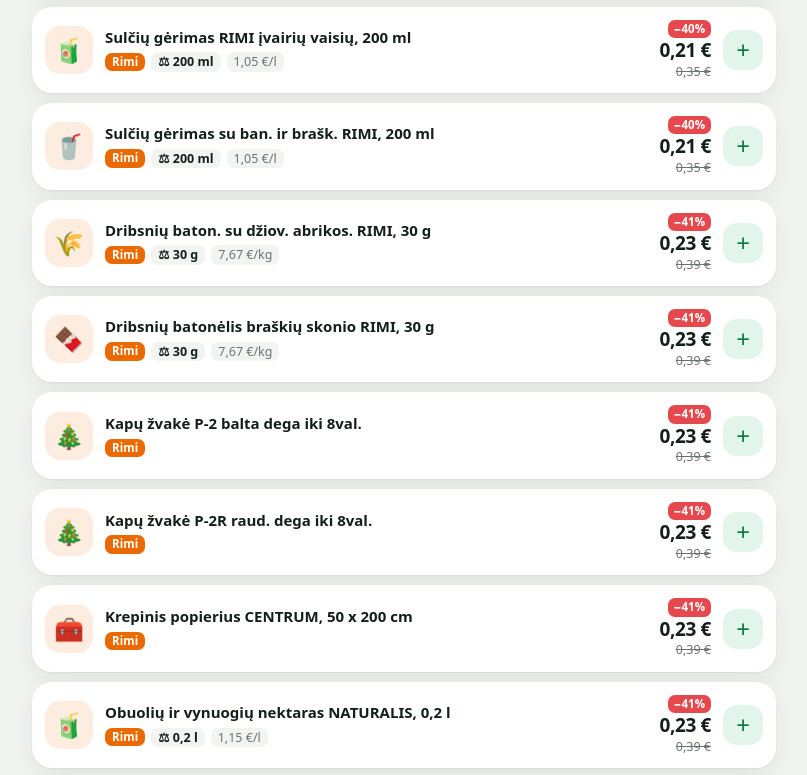
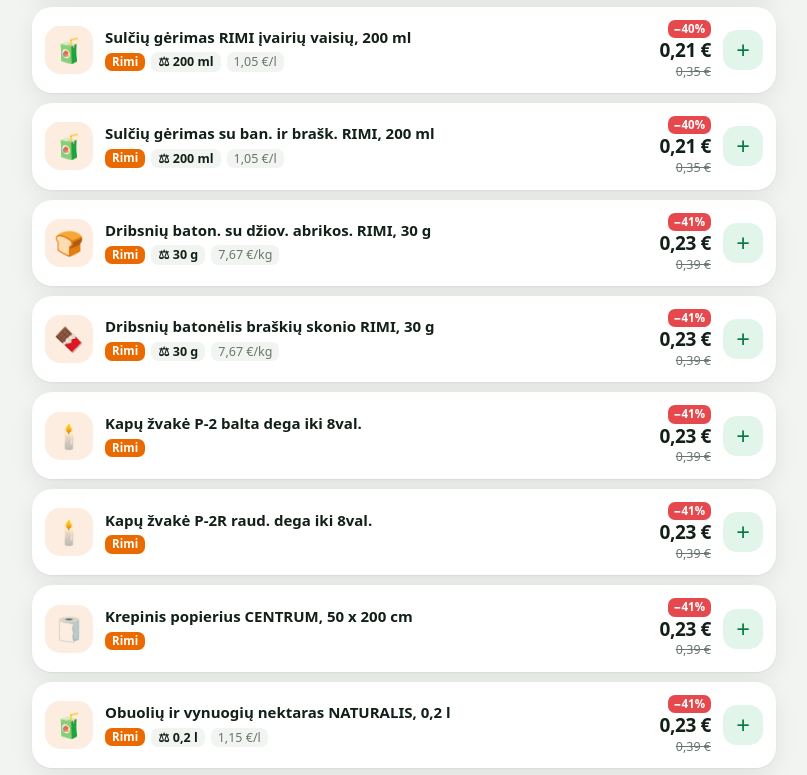
Before and after one commit to g0odnight/kainos, a plain HTML site: page index.html in a window 1280 px wide. Shown: the part 1021-1796 px from the top of the page, without its empty margins (378-1185 px from the left). Drawn offline with Linux system fonts and the light colour scheme.

Commit message:
Ikonėlės pagal kategoriją (ne maisto prekėms savos), kategorijų pataisymai, recat.py
Co-Authored-By: Claude Opus 5.5 <noreply@anthropic.com>
Claude-Session: https://claude.ai/code/session_01Ndb6AkBe1q58stXbDEebf8

```diff
--- a/index.html
+++ b/index.html
@@ -155,27 +155,61 @@ function unit(n,p){const t=norm(n),m=t.match(/(\d+(?:\.\d+)?)\s*(?:x\s*(\d+(?:\.
 const SZ=/(\d+\s*[x×]\s*)?\d+(?:[.,]\d+)?(?:\s*[–-]\s*\d+(?:[.,]\d+)?)?\s*(kg|g|ml|l|vnt\.?|rit\.?|pak\.?)(?![\wąčęėįšųūž])/gi;
 const sizeOf=n=>{const m=n.match(SZ);if(!m)return"";const w=m.filter(x=>/(kg|g|ml|l)\b/i.test(x));return (w.length?w[w.length-1]:m[m.length-1]).replace(/\s+/g," ").trim()};
 // Tikslesnė ikona pagal pavadinimą (jei neatpažinta – kategorijos ikona). Tikrinama iš eilės.
+// [regex, ikonėlė, kategorijos (kuriose taisyklė galioja)] – tikrinama iš eilės; null = imti kategorijos ikonėlę
+const FOOD=["vaisiai","mesa","zuvis","pienas","duona","kulinarija","konditerija","saldyta","saldumynai","uzkandziai","bakaleja","konservai","kava","gerimai","alkoholis","kita"];
+const NONF=["namai","vaikai","kosmetika","buitine","augalai","gyvunai","kita"];
 const ICONS=[
- [/skonio|sk\.|prieskon|makaron|lakst|ramen|sultinys|trasku|cips/,null],
- [/kac|katem|sun(ims|u)\b|gyvun|pasaras/,"🐾"],[/sauskel|vystykl|kudik/,"🍼"],
- [/tualetin|popierin|servetel/,"🧻"],[/skalb|indaplov|plovikl|valikl|minkstikl/,"🧼"],[/sampun|muil|dantu|dezodor|(veido|ranku|kuno|rank) krem|kremas (veid|rank|kun)|losjon|dus(o|ui) (gel|zel)/,"🧴"],
- [/\balus\b|\balaus\b/,"🍺"],[/vyn(as|o)\b|sampan|prosecco|cava\b/,"🍷"],[/degtin|\bviski|whisk|konjak|brend|romas|\bgin\b|dzinas|likeris|tekila/,"🥃"],
- [/kava|kavos/,"☕"],[/arbat/,"🍵"],[/sultys|sulciu|nektar/,"🧃"],[/vanduo|vandens/,"💧"],[/cola|limonad|gaivus|gazuot/,"🥤"],[/^(?!.*(pien|kefyr|jogurt|kakav|alus|vyn)).*(gerim|\bger\.)/,"🥤"],
- [/ledai|plombyr/,"🍦"],[/pica|picos/,"🍕"],[/koldun|virtiniai|ceburek/,"🥟"],[/susi|sushi/,"🍣"],
- [/krevet|midij|kalmar|krab|juru ?geryb/,"🦐"],[/zuv|lasis|lasiu|silk|skumbr|menk|tun(as|ai|u)\b|sprot|strimel|upetak|karp/,"🐟"],
- [/desr|sosis|dešr/,"🌭"],[/kumpi|bekon|sonin|saliam|skiland|vytint|rukyt/,"🥓"],
- [/visti|vistuk|visciuk|broiler|kalakut|antien|paukst|blauzdel|sparnel|kuls/,"🍗"],
- [/kiauli|sprandin|karbonad|nugarin|mente|sonkaul/,"🥩"],[/jautien|versien|aviena|fars|malt(a|os) mes/,"🥩"],
- [/kiausin/,"🥚"],[/pupel/,"🫘"],[/sviest|margarin/,"🧈"],[/sur(is|io|iai|eliai|elis)|mocarel|mozzarel|feta\b|gouda|parmez|brie|cheddar/,"🧀"],
- [/jogurt|kefyr|pien|grietin|varsk|rugpien/,"🥛"],
- [/duon|batonas|baget|bandel|ciabat|tosto|kruasan|croissant/,"🍞"],[/tort|pyrag|keks|panet|eklera|spurg/,"🍰"],
- [/sokolad|batonel/,"🍫"],[/saldain|guminuk|marmelad|zefyr|karamel/,"🍬"],[/sausain|vafl|krekeri/,"🍪"],[/riesut|migdol|lazdyn|anakard|pistacij|sauleg/,"🥜"],
- [/obuol/,"🍎"],[/banan/,"🍌"],[/mandarin|apelsin|citrin|greipfrut|laim/,"🍊"],[/vynuog/,"🍇"],[/kriaus/,"🍐"],[/brask|aviet|melyn|uog/,"🍓"],[/kiv|kiwi/,"🥝"],[/avokad/,"🥑"],[/ananas/,"🍍"],
- [/bulv/,"🥔"],[/mork/,"🥕"],[/pomidor/,"🍅"],[/agurk/,"🥒"],[/svogun|cesnak/,"🧅"],[/kopust|brokol|kalafior|salot/,"🥬"],[/paprik/,"🫑"],[/grybai|pievagryb/,"🍄"],[/moliug|cukinij|batat/,"🎃"],
- [/ryz/,"🍚"],[/miltai|kruop|grikiai|dribs|avizin|musli/,"🌾"],[/aliej/,"🫒"],[/cukrus|druska/,"🧂"],[/medus/,"🍯"],[/kecup|padaz|majonez|garstyc|konserv|pupel|zirnel|kukuruz/,"🥫"],
- [/advento kalend/,"🎁"],[/zvak|girliand|dekoracij|eglut|egle\b|zaisl/,"🎄"]
+ // ne maisto prekės
+ [/kac|katem|sun(ims|u|ys)\b|gyvun|pasaras|edal|kraik|skanest/,"🐾",["gyvunai"]],[/sauskel|vystykl|kudik|huggies|pampers|lupilu/,"🍼",NONF],
+ [/zvak/,"🕯️",NONF],[/kalendori/,"🎁",NONF],[/dovan/,"🎁",NONF],
+ [/girliand|eglut|\begle|kaledin\w* (dekor|papuos|figur|zaisl)|egles (zaisl|papuos|virsun)|dekoracij|papuosim|varvekl|snaig/,"🎄",NONF],
+ [/kamuol/,"⚽",NONF],[/delion/,"🧩",NONF],[/knyg|lipduk/,"📚",NONF],
+ [/piesim|spalvin|tusinuk|piestuk|kanceliar|plastilin|akriliniai dazai|drob(e|es|iu)\b|flomaster/,"🖍️",NONF],
+ [/zaisl|pliusin|plius\.|\blel(e|es|iu|ems)\b|figurel|\blego\b|konstr|play-doh|hot wheels|barbie|automodel|masinel|robot|vienarag|mikroskop|teleskop|eksperiment|paspirtuk|zaidim|zaidimu/,"🧸",NONF],
+ [/kojin|pedkel|pedk\.|kojinait/,"🧦",NONF],[/pirstin/,"🧤",NONF],[/salikas|\bsalik/,"🧣",NONF],[/kepur|beret|ausines/,"🧢",NONF],
+ [/marskin|apatin|kelnait|liemenel|trumpik|bokser|drabuz|megztin|chalat|pizam|tampres|sortai|striuk/,"👕",NONF],
+ [/slepet|batai|avalyn|vidpad/,"🥿",NONF],
+ [/garsiakal|ausinuk|radij|racij|sintezator|patefon/,"🎧",NONF],
+ [/akumuliator|baterij|kabel|lemp|zibint|elektr|pelė|\bpele\b|klaviat|fotoaparat|lygintuv|dziovintuv|kombain|maisytuv|virdul|gruzdintuv|svarstykl|plauku dziov/,"🔌",NONF],
+ [/irank|grezt|slifuok|pjovim|kompresor|atsuktuv|plaktuk|parkside|disk(ai|as)|valymo irengin|aukst\w* slegio/,"🛠️",NONF],
+ [/keptuv|puod(as|ai|u|elis|eliai|elio)|dubenel|samtis|lekst|stiklin|taure|indu rinkin|form(a|os|eles|eliu)\b|peil|zirkl|atidarytuv|serviravimo|termos|gertuv|pjaustykl|tortine|asotis|kepimo/,"🍳",NONF],
+ [/rozes|\bgel(e|es|iu)\b|puoks|chrizant|frezij|tulp|orchid|vazon|augal|eustom|amarili|puansetij|sodinuk/,"🌹",NONF],
+ [/sampun|kondicion|muil|dus(o|ui) (gel|zel)|prausikl|vonios/,"🧴",NONF],[/dantu/,"🪥",NONF],
+ [/kvepal|\blupu\b|\blup\.|balzam|nagu|makiaz|tusas|pudr|plauku dazai|pl\. ?dazai|\bdazai/,"💄",NONF],
+ [/tualetin|popierin|servetel|rankslu|krepinis popier/,"🧻",NONF],[/siuksl/,"🗑️",NONF],
+ [/skalb|indaplov|plovikl|valikl|minkstikl|balikl|dezinf/,"🧼",NONF],
+ [/gaivikl|kvapas|kvapo|\baut\.|automobil|automodel/,"🚗",NONF],[/rakt/,"🔑",NONF],
+ // maistas
+ [/\balus\b|\balaus\b|\bsidras/,"🍺",FOOD],[/putojant|sampan|prosecco|cremant|cava\b/,"🥂",FOOD],
+ [/vyn(as|o|ai)\b|chardonnay|merlot|sauvignon|cabernet|riesling|appassimento|primitivo|rioja|\bvino\b/,"🍷",FOOD],
+ [/degtin|\bviski|whisk|konjak|brend|romas|\brum\b|\bgin\b|dzinas|likeris|tekila|spiritin|trauktin/,"🥃",FOOD],
+ [/kava|kavos|espresso|cappuccino/,"☕",["kava","gerimai"]],[/arbat/,"🍵",["kava","gerimai"]],[/kakav/,"☕",["kava"]],
+ [/sultys|sulciu|nektar/,"🧃",["gerimai","vaisiai"]],[/vanduo|vandens/,"💧",["gerimai"]],
+ [/cola|limonad|gaivus|gazuot|energin|gerim|\bger\.|tonik/,"🥤",["gerimai","vaisiai","kava"]],
+ [/ledai|ledu|plombyr/,"🍦",FOOD],[/pica|picos/,"🍕",FOOD],[/koldun|virtini|ceburek|khinkali|cepelin|pelmen|dumpling/,"🥟",FOOD],[/susi|sushi/,"🍣",FOOD],
+ [/krevet|midij|kalmar|krab|austr|omar/,"🦐",FOOD],[/ikrai|\bikr/,"🐟",FOOD],
+ [/zuv|lasis|lasiu|lasis|silk|skumbr|menk|tun(as|ai|u)\b|sprot|strimel|upetak|karp|pleksn|sardin|eserio|eseriu|dorad|polok/,"🐟",FOOD],
+ [/desr|sosis|sardel/,"🌭",FOOD],[/kumpi|bekon|sonin|saliam|skiland|vytint|rukyt|prosciutto|chorizo/,"🥓",["mesa","kulinarija"]],
+ [/visti|vistuk|visciuk|broiler|kalakut|antien|anties|\bantis\b|paukst|blauzdel|sparnel|kuls/,"🍗",["mesa","kulinarija","saldyta"]],
+ [/kiauli|sprandin|karbonad|nugarin|mente|sonkaul|jautien|versien|aviena|fars|malt(a|os) mes|kepsn/,"🥩",["mesa","kulinarija","saldyta"]],
+ [/kiausin/,"🥚",["pienas"]],[/sviest|margarin/,"🧈",["pienas"]],
+ [/sur(is|io|iai|eliai|elis|elio)|mocarel|mozzarel|feta\b|gouda|parmez|brie\b|cheddar|maskarpon|mascarpon|rikota|camembert/,"🧀",["pienas","kulinarija"]],
+ [/jogurt|kefyr|pien|grietin|varsk|rugpien|pasuk/,"🥛",["pienas","gerimai"]],
+ [/kruasan|croissant|raguol/,"🥐",["duona","konditerija"]],
+ [/tort|pyrag|keks|panet|pandoro|eklera|spurg|brownie|stolen|muffin/,"🍰",["konditerija","saldumynai","duona"]],
+ [/duon|batonas|baton(ai|eliai)\b|baget|bandel|ciabat|tosto|tortilij|skrebuc|lavas|pita\b/,"🍞",["duona","konditerija"]],
+ [/sokolad|batonel|javain|kit kat|snickers|twix|bounty|kinder/,"🍫",["saldumynai","uzkandziai"]],
+ [/saldain|guminuk|marmelad|zefyr|karamel|ledinuk|marcipan|triufel|draze/,"🍬",["saldumynai"]],
+ [/sausain|vafl|krekeri|meduol|imbierin/,"🍪",["saldumynai","uzkandziai","konditerija"]],
+ [/riesut|migdol|lazdyn|anakard|pistacij|sauleg|moliugu sekl|sekl/,"🥜",["uzkandziai"]],
+ [/obuol/,"🍎",["vaisiai"]],[/banan/,"🍌",["vaisiai"]],[/mandarin|apelsin|citrin|greipfrut|laim|pomel/,"🍊",["vaisiai"]],[/vynuog/,"🍇",["vaisiai"]],[/kriaus/,"🍐",["vaisiai"]],[/brask|aviet|melyn|uog|spanguol/,"🍓",["vaisiai"]],[/kiv|kiwi/,"🥝",["vaisiai"]],[/avokad/,"🥑",["vaisiai"]],[/ananas/,"🍍",["vaisiai"]],[/mang/,"🥭",["vaisiai"]],[/datul|dziovint|razin|slyv/,"🍇",["vaisiai"]],
+ [/bulv|batat/,"🥔",["vaisiai"]],[/mork/,"🥕",["vaisiai"]],[/pomidor/,"🍅",["vaisiai"]],[/agurk/,"🥒",["vaisiai"]],[/svogun|cesnak|poras/,"🧅",["vaisiai"]],[/kopust|brokol|kalafior|salot/,"🥬",["vaisiai"]],[/paprik/,"🫑",["vaisiai"]],[/grybai|grybu|pievagryb/,"🍄",["vaisiai","konservai"]],[/moliug|cukinij/,"🎃",["vaisiai"]],[/baklaz/,"🍆",["vaisiai"]],[/krapai|petraz|bazilik|zalumyn|zoleles/,"🌿",["vaisiai","bakaleja"]],
+ [/ryz/,"🍚",["bakaleja","kulinarija"]],[/miltai|kruop|grikiai|dribs|avizin|musli|granol|kuskus|bulgur/,"🌾",["bakaleja"]],[/aliej|alyvuog/,"🫒",["bakaleja","uzkandziai","konservai"]],
+ [/cukrus|cukraus|druska|pipir|cinamon|vanil/,"🧂",["bakaleja"]],[/medus/,"🍯",FOOD],
+ [/kecup|padaz|majonez|garstyc|konserv|pupel|zirnel|kukuruz|uzpil|dzem|uogien|tyre/,"🥫",["konservai","bakaleja"]],
+ [/makaron|spagec|penne|fusilli|lazanij/,"🍝",["bakaleja"]],
 ];
-const iconOf=r=>{const t=r.n;for(const [re,ic] of ICONS){if(re.test(t)){if(ic)return ic;break}}return catOf(r.c).icon};
+const iconOf=r=>{const t=norm(r.name);for(const [re,ic,cs] of ICONS){if(cs&&!cs.includes(r.c))continue;if(re.test(t))return ic||catOf(r.c).icon}return catOf(r.c).icon};
 const catOf=id=>DB.cats.find(c=>c.id==id)||DB.cats[DB.cats.length-1];
 
 function demoData(){const S=["Maxima","Rimi","Lidl"],k=[1,1.06,.93];
--- a/sw.js
+++ b/sw.js
@@ -1,4 +1,4 @@
-const C="kainos-v6";
+const C="kainos-v7";
 self.addEventListener("install",e=>self.skipWaiting());
 self.addEventListener("activate",e=>e.waitUntil(clients.claim()));
 // tinklas pirma (kad matytum šviežias kainas), jei nėra ryšio – kešas
```
Also changed, not shown: 2 other files.
